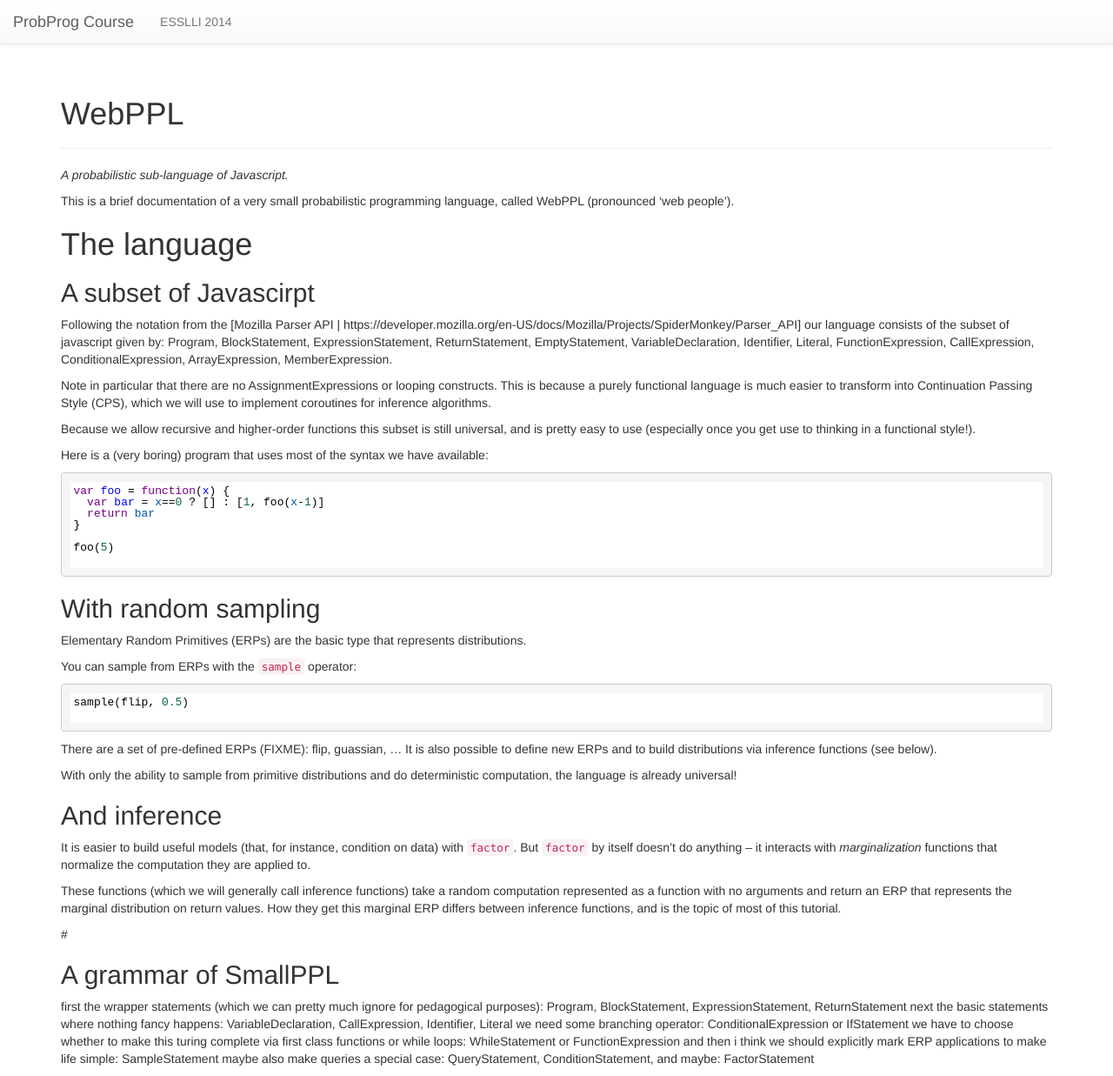
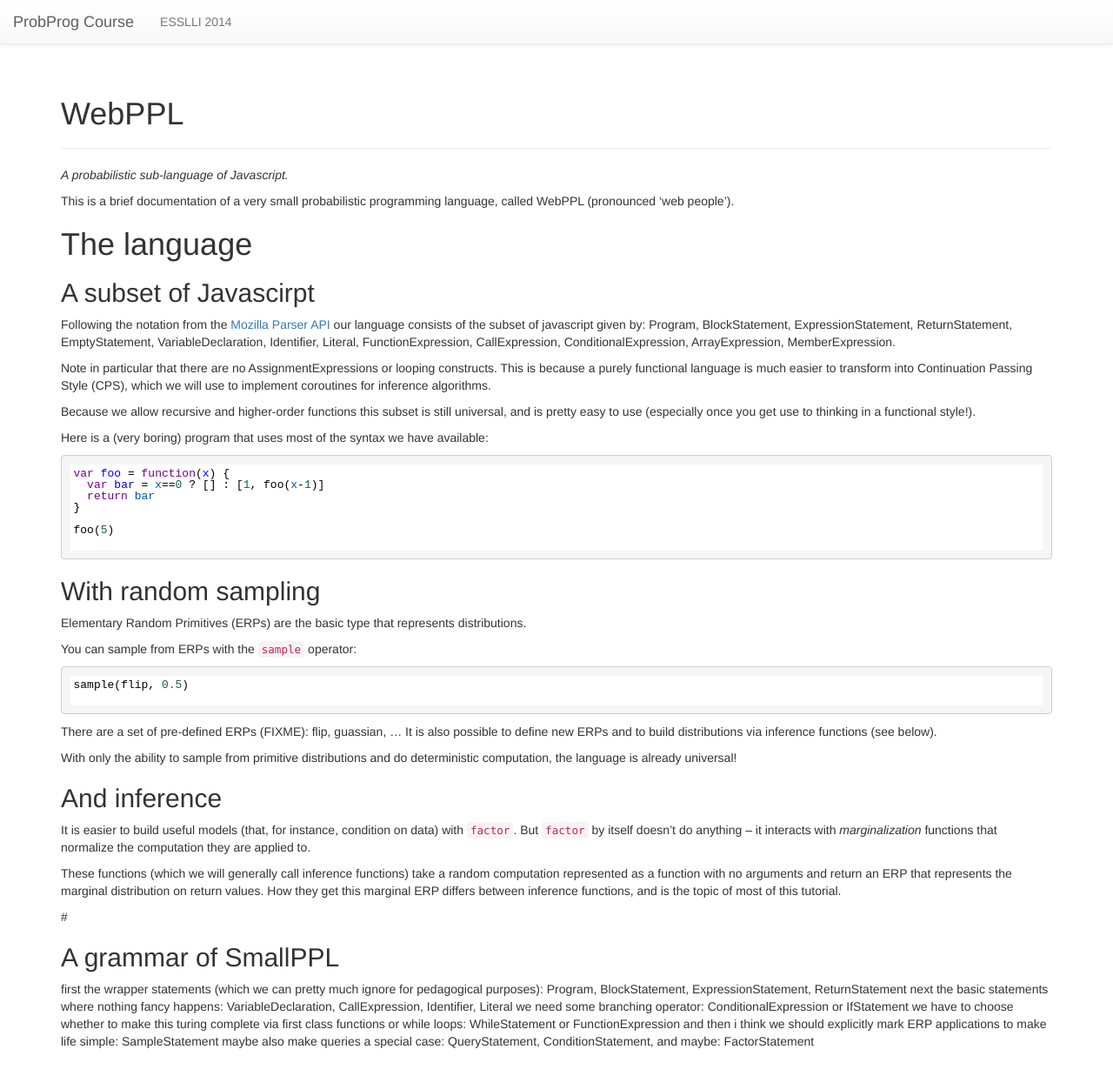
Before and after one commit to probmods/dippl, a Jekyll site: the page built from lectures/WebPPL.md, in a window 1280 px wide. Shown: the whole page at 87% size. Built offline with Jekyll 4.4.1, drawn with Linux system fonts in a browser that asks for light colours; nearby versions of some CDN libraries; library files that are not in the unit come from our copies.

Commit message:
formatting

```diff
--- a/lectures/WebPPL.md
+++ b/lectures/WebPPL.md
@@ -11,7 +11,7 @@ This is a brief documentation of a very small probabilistic programming language
 
 ## A subset of Javascirpt
 
-Following the notation from the [Mozilla Parser API | https://developer.mozilla.org/en-US/docs/Mozilla/Projects/SpiderMonkey/Parser_API] our language consists of the subset of javascript given by:
+Following the notation from the [Mozilla Parser API](https://developer.mozilla.org/en-US/docs/Mozilla/Projects/SpiderMonkey/Parser_API) our language consists of the subset of javascript given by:
 Program, BlockStatement, ExpressionStatement, ReturnStatement, EmptyStatement, VariableDeclaration, Identifier, Literal, FunctionExpression, CallExpression, ConditionalExpression, ArrayExpression, MemberExpression.
 
 Note in particular that there are no AssignmentExpressions or looping constructs. This is because a purely functional language is much easier to transform into Continuation Passing Style (CPS), which we will use to implement coroutines for inference algorithms.
@@ -19,6 +19,7 @@ Note in particular that there are no AssignmentExpressions or looping constructs
 Because we allow recursive and higher-order functions this subset is still universal, and is pretty easy to use (especially once you get use to thinking in a functional style!).
 
 Here is a (very boring) program that uses most of the syntax we have available:
+
 ~~~~
 var foo = function(x) {
   var bar = x==0 ? [] : [1, foo(x-1)]
```
